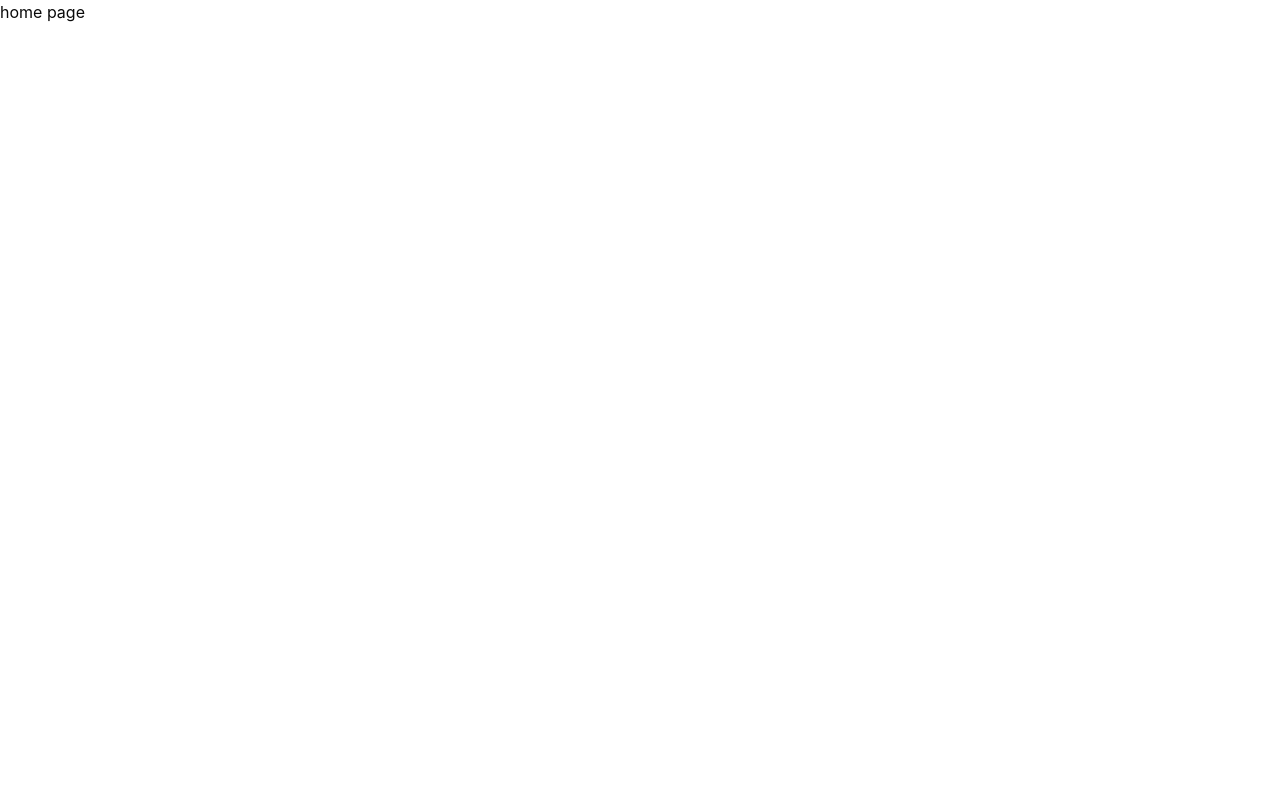
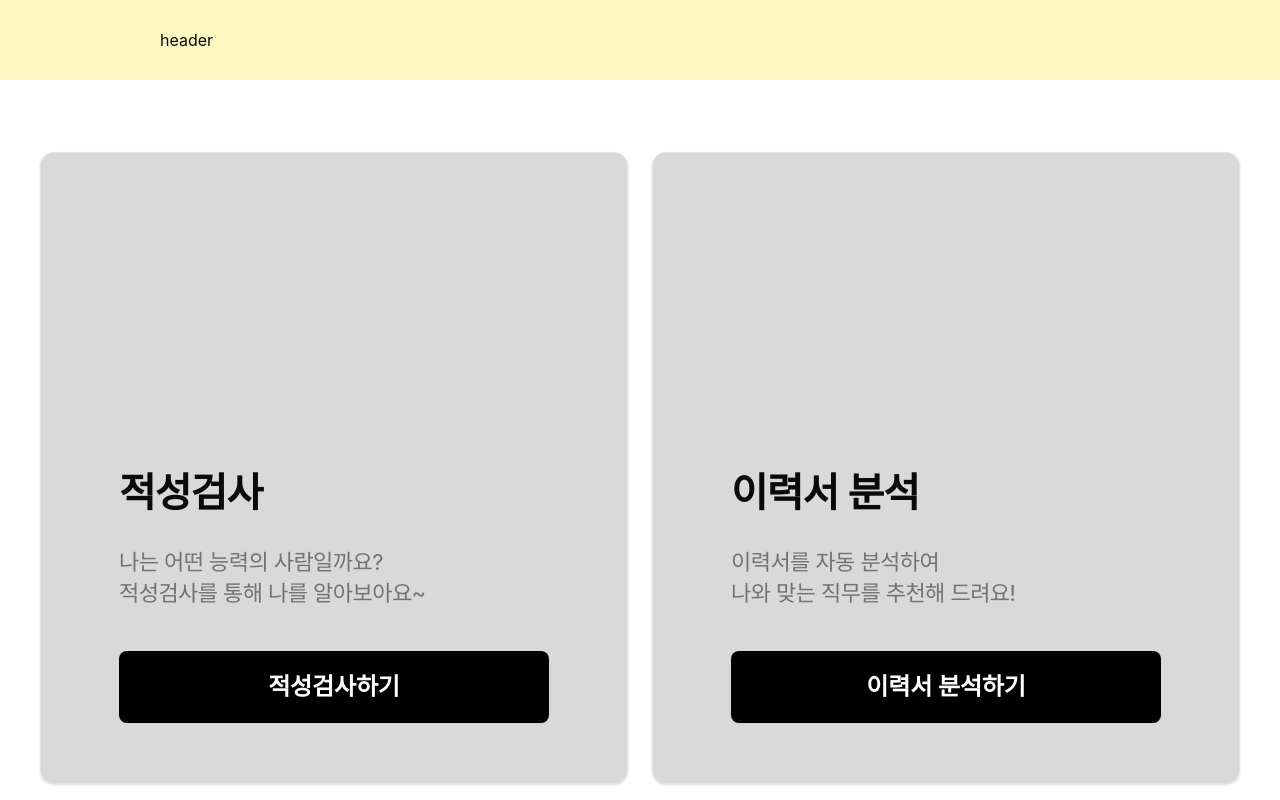
Before and after one commit to likelion-rocket-intern/frontend, a Next.js app: page / in a window 1280 px wide. Shown: the top 800 px of the page. Built offline with nearby package versions, Linux system fonts and the light colour scheme.

Commit message:
✨ Feat: 홈페이지 퍼블리싱

```diff
--- a/src/app/(dashboard)/aptitude/test/page.tsx
+++ b/src/app/(dashboard)/aptitude/test/page.tsx
@@ -0,0 +1,5 @@
+import AptitudeTestView from "@/sections/view/aptitude-test-view";
+
+export default function AptitudePage() {
+  return <AptitudeTestView />;
+}
--- /dev/null
+++ b/src/app/(dashboard)/page.tsx
@@ -0,0 +1,5 @@
+import HomepageView from "@/sections/view/home-page-view";
+
+export default function Home() {
+  return <HomepageView />;
+}
--- a/src/app/page.tsx
+++ /dev/null
@@ -1,5 +0,0 @@
-"use client";
-
-export default function Home() {
-  return <h1>home page</h1>;
-}
--- /dev/null
+++ b/src/components/SplitCard.tsx
@@ -0,0 +1,39 @@
+import { Button } from "@/components/ui/button";
+import {
+  Card,
+  CardDescription,
+  CardHeader,
+  CardTitle,
+} from "@/components/ui/card";
+import React from "react";
+
+interface SplitCardProps {
+  cardTitle: string;
+  cardDescription: React.ReactNode;
+  cardActionText: string;
+  cardAction: () => void;
+}
+
+export default function SplitCard({
+  cardTitle,
+  cardDescription,
+  cardActionText,
+  cardAction,
+}: SplitCardProps) {
+  return (
+    <Card className="flex flex-col justify-end w-[588px] h-[632px] px-[78px] py-[60px] bg-[#D9D9D9]">
+      <CardHeader className="w-[340px] mb-[42px]">
+        <CardTitle className="text-[40px] font-semibold leading-[1.4] tracking-[-1px] mb-5">
+          {cardTitle}
+        </CardTitle>
+        <CardDescription className="body_1">{cardDescription}</CardDescription>
+      </CardHeader>
+      <Button
+        className="py-5 text-[24px] font-semibold leading-[32px] tracking-[-0.144px] cursor-pointer"
+        onClick={cardAction}
+      >
+        {cardActionText}
+      </Button>
+    </Card>
+  );
+}
--- /dev/null
+++ b/src/components/ui/card.tsx
@@ -0,0 +1,86 @@
+import * as React from "react";
+
+import { cn } from "@/lib/utils";
+
+function Card({ className, ...props }: React.ComponentProps<"div">) {
+  return (
+    <div
+      data-slot="card"
+      className={cn(
+        "bg-card text-card-foreground flex flex-col rounded-xl border py-6 shadow-sm",
+        className
+      )}
+      {...props}
+    />
+  );
+}
+
+function CardHeader({ className, ...props }: React.ComponentProps<"div">) {
+  return (
+    <div
+      data-slot="card-header"
+      className={cn(
+        "@container/card-header grid auto-rows-min grid-rows-[auto_auto] items-start gap-1.5 has-data-[slot=card-action]:grid-cols-[1fr_auto] [.border-b]:pb-6",
+        className
+      )}
+      {...props}
+    />
+  );
+}
+
+function CardTitle({ className, ...props }: React.ComponentProps<"div">) {
+  return <div data-slot="card-title" className={cn(className)} {...props} />;
+}
+
+function CardDescription({ className, ...props }: React.ComponentProps<"div">) {
+  return (
+    <div
+      data-slot="card-description"
+      className={cn("text-muted-foreground", className)}
+      {...props}
+    />
+  );
+}
+
+function CardAction({ className, ...props }: React.ComponentProps<"div">) {
+  return (
+    <div
+      data-slot="card-action"
+      className={cn(
+        "col-start-2 row-span-2 row-start-1 self-start justify-self-end",
+        className
+      )}
+      {...props}
+    />
+  );
+}
+
+function CardContent({ className, ...props }: React.ComponentProps<"div">) {
+  return (
+    <div
+      data-slot="card-content"
+      className={cn("px-6", className)}
+      {...props}
+    />
+  );
+}
+
+function CardFooter({ className, ...props }: React.ComponentProps<"div">) {
+  return (
+    <div
+      data-slot="card-footer"
+      className={cn("flex items-center px-6 [.border-t]:pt-6", className)}
+      {...props}
+    />
+  );
+}
+
+export {
+  Card,
+  CardHeader,
+  CardFooter,
+  CardTitle,
+  CardAction,
+  CardDescription,
+  CardContent,
+};
--- /dev/null
+++ b/src/sections/view/aptitude-test-view.tsx
@@ -0,0 +1,3 @@
+export default function AptitudeTestView() {
+  return <h1>aptitude test view</h1>;
+}
--- /dev/null
+++ b/src/sections/view/home-page-view.tsx
@@ -0,0 +1,36 @@
+"use client";
+
+import SplitCard from "@/components/SplitCard";
+import { paths } from "@/routes/paths";
+import { useRouter } from "next/navigation";
+
+export default function HomepageView() {
+  const router = useRouter();
+
+  return (
+    <div className="flex gap-6">
+      <SplitCard
+        cardTitle="적성검사"
+        cardDescription={
+          <p>
+            나는 어떤 능력의 사람일까요? <br />
+            적성검사를 통해 나를 알아보아요~
+          </p>
+        }
+        cardActionText="적성검사하기"
+        cardAction={() => router.push(paths.aptitude.test)}
+      />
+      <SplitCard
+        cardTitle="이력서 분석"
+        cardDescription={
+          <p>
+            이력서를 자동 분석하여 <br />
+            나와 맞는 직무를 추천해 드려요!
+          </p>
+        }
+        cardActionText="이력서 분석하기"
+        cardAction={() => router.push(paths.resume.upload)}
+      />
+    </div>
+  );
+}
```
